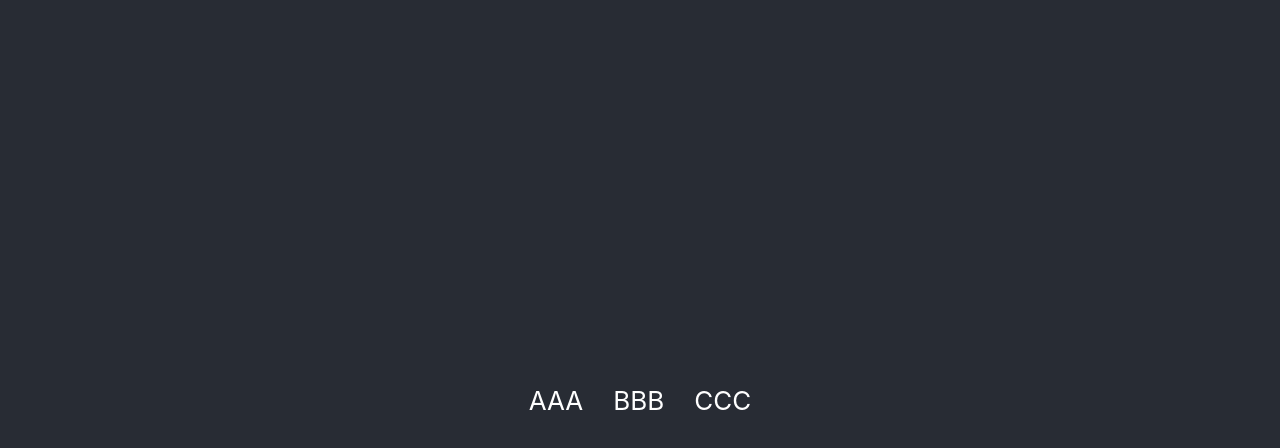
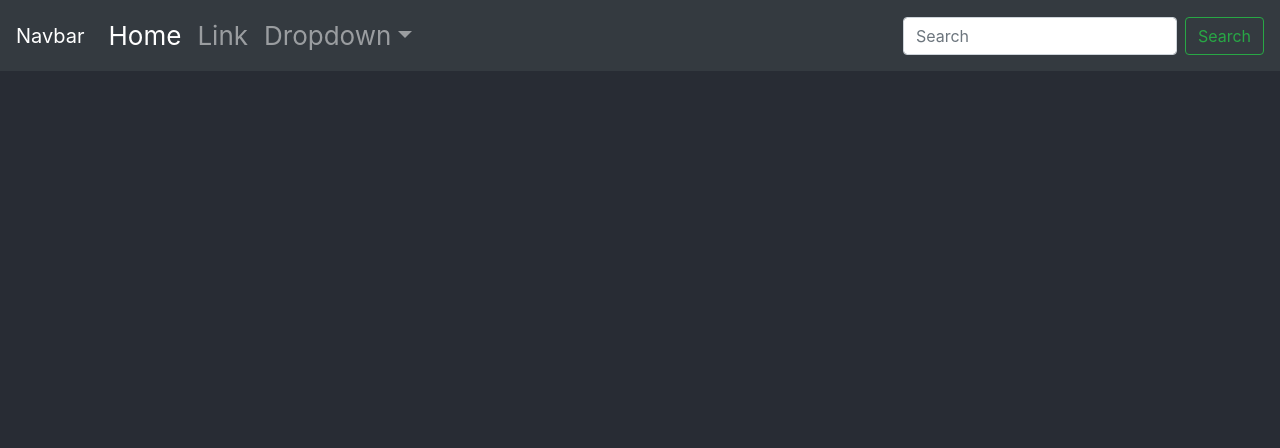
Before and after one commit to janekox/adsys-frontend, a React (Create React App) app: page / in a window 1280 px wide. Shown: the top 448 px of the page. Built offline with nearby package versions, Linux system fonts and the light colour scheme.

Commit message:
Navigation Bar

```diff
--- a/src/App.js
+++ b/src/App.js
@@ -8,12 +8,53 @@
       <div className="App">
           <header className="App-header">
               <div className="row">
-                  <div className="col"> AAA</div>
-                  <div className="col"> BBB</div>
-                  <div className="col"> CCC</div>
+                  <nav className="navbar fixed-top navbar-dark bg-dark navbar-expand-md">
+                      <a className="navbar-brand" href="#">Navbar</a>
+                      <button className="navbar-toggler" type="button" data-toggle="collapse"
+                              data-target="#navbarSupportedContent" aria-controls="navbarSupportedContent"
+                              aria-expanded="false" aria-label="Toggle navigation">
+                          <span className="navbar-toggler-icon"></span>
+                      </button>
+
+                      <div className="collapse navbar-collapse" id="navbarSupportedContent">
+                          <ul className="navbar-nav mr-auto">
+                              <li className="nav-item active">
+                                  <a className="nav-link" href="#">Home <span className="sr-only">(current)</span></a>
+                              </li>
+                              <li className="nav-item">
+                                  <a className="nav-link" href="#">Link</a>
+                              </li>
+                              <li className="nav-item dropdown">
+                                  <a className="nav-link dropdown-toggle" href="#" id="navbarDropdown" role="button"
+                                     data-toggle="dropdown" aria-haspopup="true" aria-expanded="false">
+                                      Dropdown
+                                  </a>
+                                  <div className="dropdown-menu" aria-labelledby="navbarDropdown">
+                                      <a className="dropdown-item" href="#">Action</a>
+                                      <a className="dropdown-item" href="#">Another action</a>
+                                      <div className="dropdown-divider"></div>
+                                      <a className="dropdown-item" href="#">Something else here</a>
+                                  </div>
+                              </li>
+
+                          </ul>
+                          <form className="form-inline my-2 my-lg-0">
+                              <input className="form-control mr-sm-2" type="search" placeholder="Search"
+                                     aria-label="Search"></input>
+                              <button className="btn btn-outline-success my-2 my-sm-0" type="submit">Search</button>
+                          </form>
+                      </div>
+
+                  </nav>
+
+
               </div>
           </header>
+
+
       </div>
+
+
   );
 }
 
```
